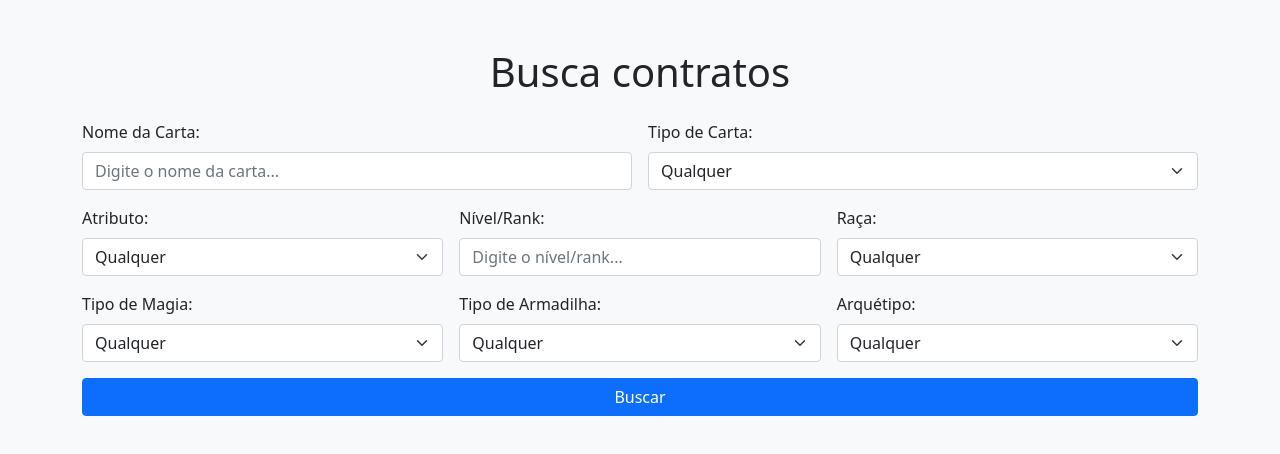
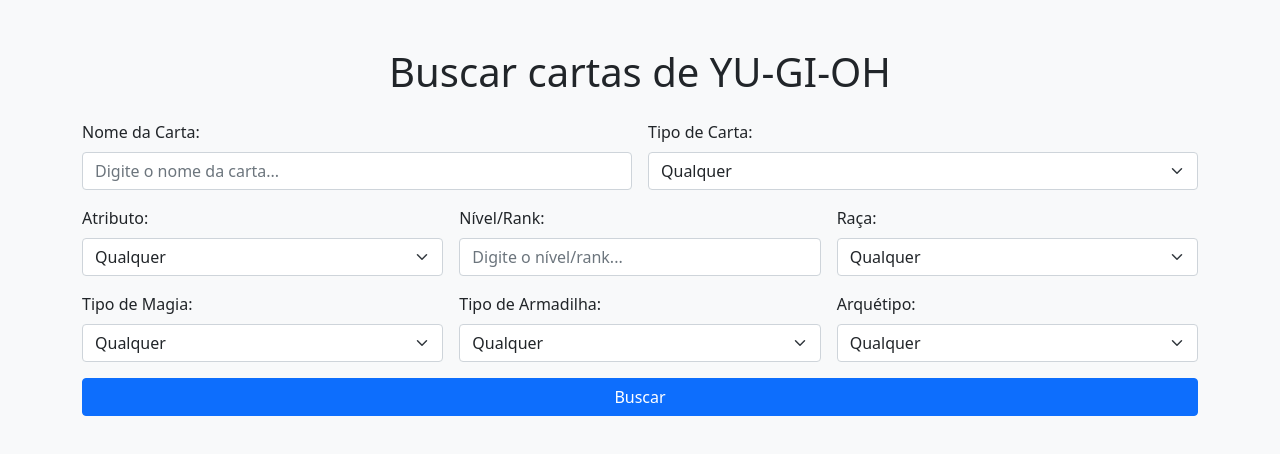
Before and after one commit to arthursanpe/teste, a plain HTML site: page index.html in a window 1280 px wide. Drawn offline with nearby package versions, Linux system fonts and the light colour scheme; no server answers.

Commit message:
Update index.html

```diff
--- a/index.html
+++ b/index.html
@@ -3,7 +3,7 @@
 <head>
     <meta charset="UTF-8">
     <meta name="viewport" content="width=device-width, initial-scale=1.0">
-    <title>Busca contratos</title>
+    <title>Buscar cartas de YU-GI-OH</title>
     <link href="https://cdn.jsdelivr.net/npm/bootstrap@5.1.3/dist/css/bootstrap.min.css" rel="stylesheet">
     <script src="https://cdnjs.cloudflare.com/ajax/libs/axios/0.21.1/axios.min.js"></script>
     <style>
@@ -38,7 +38,7 @@
 </head>
 <body>
     <div class="container mt-5">
-        <h1 class="text-center mb-4">Busca contratos</h1>
+        <h1 class="text-center mb-4">Buscar cartas de YU-GI-OH</h1>
         <form id="search-form" class="mb-4">
             <div class="row g-3">
                 <div class="col-md-6">
```
